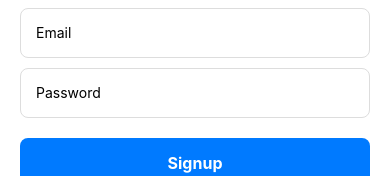
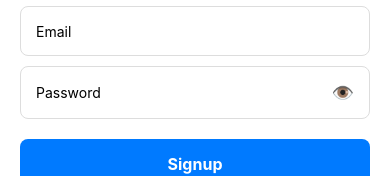
Before and after one commit to zaidzak9/kloudius-auth-app, a React Native app: screen /Signup in a window 390 px wide. Shown: the part 368-544 px from the top of the page. Built offline with nearby package versions, Linux system fonts and the light colour scheme.

Commit message:
MMP-0005 - final bug fixes before cleanup (#4)

```diff
--- a/screens/LoginScreen.tsx
+++ b/screens/LoginScreen.tsx
@@ -12,6 +12,7 @@ export default function LoginScreen({ navigation }: LoginScreenProps) {
   const [email, setEmail] = useState<string>('');
   const [password, setPassword] = useState<string>('');
   const [error, setError] = useState<string>('');
+  const [showPassword, setShowPassword] = useState<boolean>(false);
   const { login } = useAuth();
 
   useEffect(() => {
@@ -29,8 +30,12 @@ export default function LoginScreen({ navigation }: LoginScreenProps) {
     setError(errorMessage);
 
     if (!errorMessage) {
-      login({ email });
+      const success = login({ email, password });
+      if (success) {
         navigation.navigate(strings.homeScreen);
+      } else {
+        setError('Invalid email or password');
+      }
     }
   };
 
@@ -47,13 +52,21 @@ export default function LoginScreen({ navigation }: LoginScreenProps) {
         autoCapitalize="none"
       />
 
+      <View style={styles.passwordContainer}>
         <TextInput
-        style={styles.input}
+          style={styles.passwordInput}
           placeholder={strings.password}
           value={password}
           onChangeText={setPassword}
-        secureTextEntry
+          secureTextEntry={!showPassword}
         />
+        <TouchableOpacity
+          style={styles.eyeIcon}
+          onPress={() => setShowPassword(!showPassword)}
+        >
+          <Text style={styles.eyeText}>{showPassword ? '🙈' : '👁️'}</Text>
+        </TouchableOpacity>
+      </View>
 
       {error ? <Text style={styles.error}>{error}</Text> : null}
 
@@ -89,6 +102,26 @@ const styles = StyleSheet.create({
     paddingHorizontal: 15,
     marginBottom: 15,
   },
+  passwordContainer: {
+    width: '100%',
+    flexDirection: 'row',
+    alignItems: 'center',
+    borderWidth: 1,
+    borderColor: '#ddd',
+    borderRadius: 8,
+    marginBottom: 15,
+  },
+  passwordInput: {
+    flex: 1,
+    height: 50,
+    paddingHorizontal: 15,
+  },
+  eyeIcon: {
+    padding: 15,
+  },
+  eyeText: {
+    fontSize: 18,
+  },
   button: {
     width: '100%',
     height: 50,
--- a/screens/SignupScreen.tsx
+++ b/screens/SignupScreen.tsx
@@ -15,6 +15,7 @@ export default function SignupScreen({ navigation }: { navigation: any }) {
   const [email, setEmail] = useState('');
   const [password, setPassword] = useState('');
   const [errors, setErrors] = useState<Errors>({});
+  const [showPassword, setShowPassword] = useState(false);
   const { signup } = useAuth();
 
   const handleSignup = () => {
@@ -22,7 +23,7 @@ export default function SignupScreen({ navigation }: { navigation: any }) {
     setErrors(validationErrors);
 
     if (Object.keys(validationErrors).length === 0) {
-      signup({ name, email });
+      signup({ name, email, password });
       Alert.alert(strings.success, strings.accountCreated);
     }
   };
@@ -49,13 +50,21 @@ export default function SignupScreen({ navigation }: { navigation: any }) {
       />
       {errors.email && <Text style={styles.error}>{errors.email}</Text>}
 
-      <TextInput
-        style={styles.input}
-        placeholder={strings.password}
-        value={password}
-        onChangeText={setPassword}
-        secureTextEntry
-      />
+      <View style={styles.passwordContainer}>
+        <TextInput
+          style={styles.passwordInput}
+          placeholder={strings.password}
+          value={password}
+          onChangeText={setPassword}
+          secureTextEntry={!showPassword}
+        />
+        <TouchableOpacity
+          style={styles.eyeIcon}
+          onPress={() => setShowPassword(!showPassword)}
+        >
+          <Text style={styles.eyeText}>{showPassword ? '🙈' : '👁️'}</Text>
+        </TouchableOpacity>
+      </View>
       {errors.password && <Text style={styles.error}>{errors.password}</Text>}
 
       <TouchableOpacity style={styles.button} onPress={handleSignup}>
@@ -90,6 +99,26 @@ const styles = StyleSheet.create({
     paddingHorizontal: 15,
     marginBottom: 10,
   },
+  passwordContainer: {
+    width: '100%',
+    flexDirection: 'row',
+    alignItems: 'center',
+    borderWidth: 1,
+    borderColor: '#ddd',
+    borderRadius: 8,
+    marginBottom: 10,
+  },
+  passwordInput: {
+    flex: 1,
+    height: 50,
+    paddingHorizontal: 15,
+  },
+  eyeIcon: {
+    padding: 15,
+  },
+  eyeText: {
+    fontSize: 18,
+  },
   error: {
     color: 'red',
     fontSize: 12,
--- a/src/context/AuthContext.js
+++ b/src/context/AuthContext.js
@@ -10,11 +10,11 @@ export const AuthProvider = ({ children }) => {
 
   const login = (loginData) => {
     const userData = storedUsers[loginData.email];
-    if (userData) {
+    if (userData && userData.password === loginData.password) {
       setUser(userData);
-    } else {
-      setUser(loginData);
+      return true;
     }
+    return false;
   };
 
   const signup = (userData) => {
```
Lines whose indentation alone changed are shown as unchanged.
